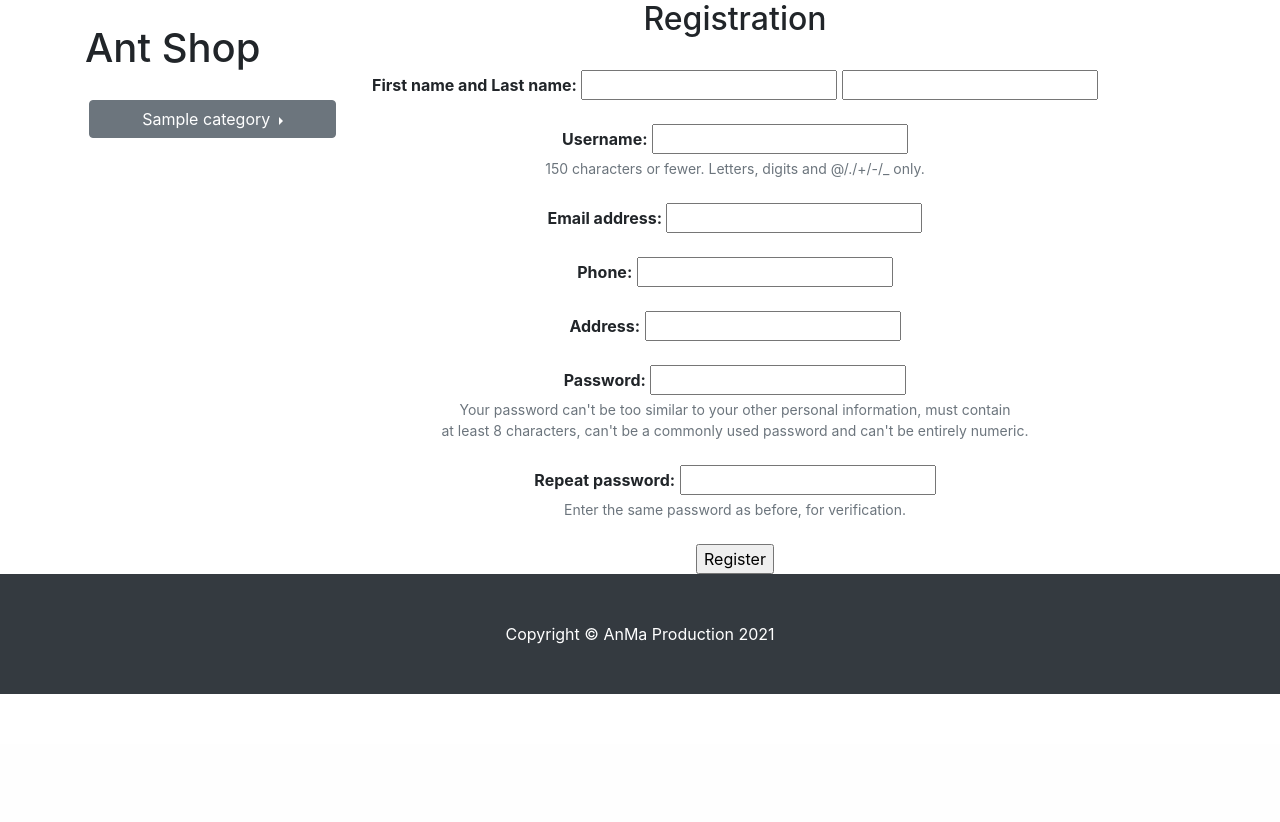
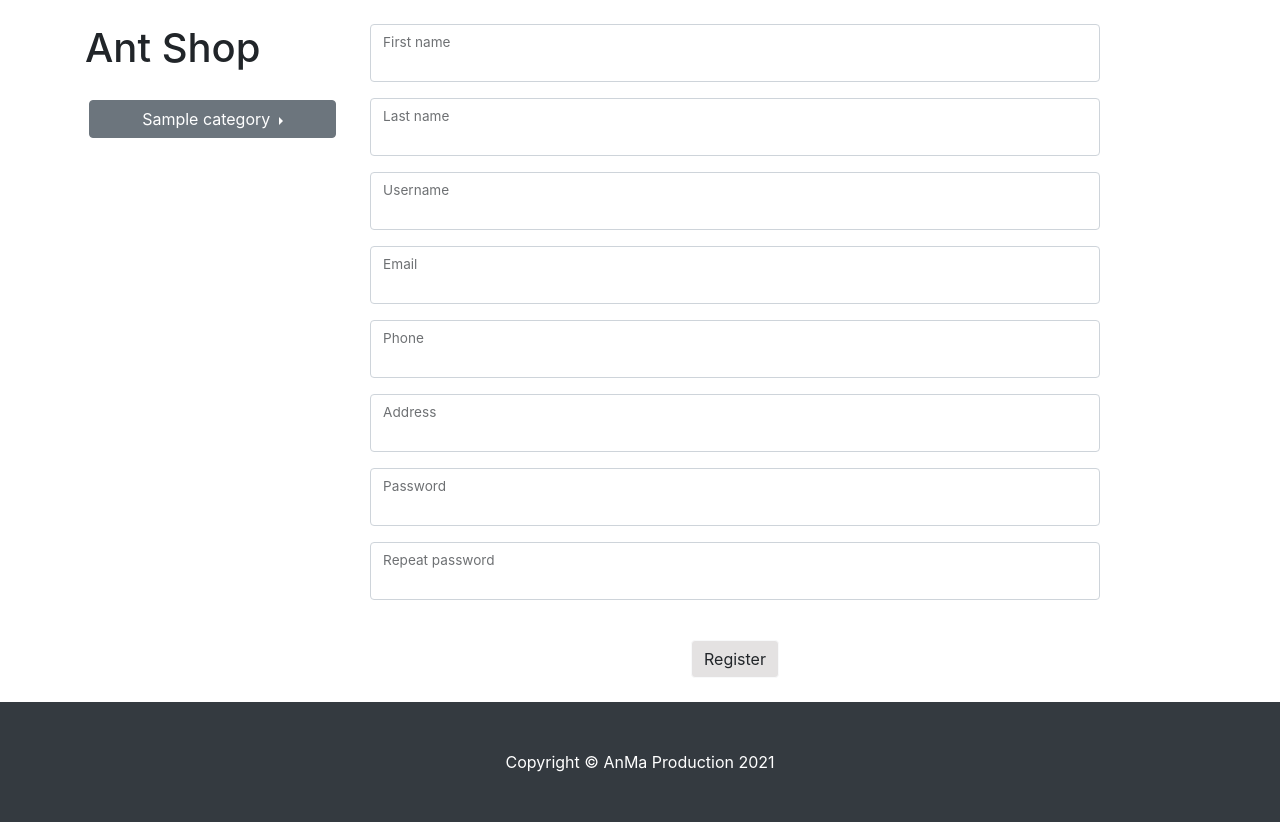
Before and after one commit to nikolska/Ant_shop, a Django app: page /account/registration/ in a window 1280 px wide. Shown: the part 56-878 px from the top of the page. Before the commit the page ends 750 px from the top, so only its background shows below. Run offline with Django 3.2, Linux system fonts and the light colour scheme; tables that the repository leaves empty hold one stand-in row (values such as "Sample post"); some libraries are stand-ins or nearby versions.

Commit message:
change styles, add contact form

```diff
--- a/products/forms.py
+++ b/products/forms.py
@@ -3,8 +3,24 @@ from django import forms
 from .models import Customer
 
 
+class ContactForm(forms.Form):
+    sender = forms.CharField(
+        label="Your Full Name",
+        max_length=255,
+        widget=forms.TextInput({'class': 'form-control', 'placeholder': 'Your full name'})
+    )
+    sender_email = forms.EmailField(
+        label="Email Address",
+        widget=forms.EmailInput({'class': 'form-control', 'placeholder': 'Your contact email'})
+    )
+    message_text = forms.CharField(
+        label="Message Text",
+        widget=forms.Textarea({'class': 'form-control', 'placeholder': 'Message text'})
+    )
+
+
 class CustomerCreateForm(forms.ModelForm):
-    repeat_password = forms.CharField(widget=forms.PasswordInput)
+    repeat_password = forms.CharField(widget=forms.PasswordInput({'class': 'form-control'}))
 
     class Meta:
         model = Customer
@@ -13,8 +29,13 @@ class CustomerCreateForm(forms.ModelForm):
             'phone', 'address', 'password', 'repeat_password'
         ]
         widgets = {
-            'password': forms.PasswordInput,
-            'repeat_password': forms.PasswordInput
+            'first_name': forms.TextInput({'class': 'form-control'}),
+            'last_name': forms.TextInput({'class': 'form-control'}),
+            'username': forms.TextInput({'class': 'form-control'}),
+            'email': forms.EmailInput({'class': 'form-control'}),
+            'phone': forms.TextInput({'class': 'form-control'}),
+            'address': forms.TextInput({'class': 'form-control'}),
+            'password': forms.PasswordInput({'class': 'form-control'})
         }
 
     def clean(self):
@@ -29,3 +50,21 @@ class CustomerUpdateForm(forms.ModelForm):
     class Meta:
         model = Customer
         fields = ['first_name', 'last_name', 'username', 'email', 'phone', 'address']
+        widgets = {
+            'first_name': forms.TextInput({'class': 'form-control'}),
+            'last_name': forms.TextInput({'class': 'form-control'}),
+            'username': forms.TextInput({'class': 'form-control'}),
+            'email': forms.EmailInput({'class': 'form-control'}),
+            'phone': forms.TextInput({'class': 'form-control'}),
+            'address': forms.TextInput({'class': 'form-control'}),
+        }
+
+
+class LoginForm(forms.ModelForm):
+    class Meta:
+        model = Customer
+        fields = ['username', 'password']
+        widgets = {
+            'username': forms.TextInput({'class': 'form-control'}),
+            'password': forms.PasswordInput({'class': 'form-control'})
+        }
--- a/products/templates/base.html
+++ b/products/templates/base.html
@@ -39,7 +39,7 @@
                         <li class="nav-item"><a class="nav-link" href="">
                                 Cart <span class="badge badge-pill badge-danger">0</span>
                         </a></li>
-                        <li class="nav-item"><a class="nav-link" href="#!">Contact</a></li>
+                        <li class="nav-item"><a class="nav-link" href="{% url 'contact' %}">Contact</a></li>
                         <li class="nav-item"><a class="nav-link" href="{% url 'customer_account' %}">Your account</a></li>
                     </ul>
                 </div>
--- a/products/templates/customer_change_password.html
+++ b/products/templates/customer_change_password.html
@@ -14,6 +14,7 @@
                 <p style="color: red;">{{ error }}</p>
             {% endfor %}
         {% endif %}
+
         <b>{{ form.old_password.label }}:</b>
         {{ form.old_password }}
 
@@ -42,7 +43,7 @@
             Enter the same password as before, for verification.
         </div><br>
 
-        <br><input type="submit" value="Change">
+        <br><input type="submit" class="btn btn-light" style="background: rgba(211, 209, 209, 0.616);" value="Change">
     </form>
 </div>
 
--- a/products/templates/customer_create.html
+++ b/products/templates/customer_create.html
@@ -5,18 +5,19 @@
 
 {% block content %}
 
-<h2 align="center">Registration</h2><br>
-
-<div align="center">
+<div class="mt-4 mb-4" align="center">
     <form method="POST">
         {% csrf_token %}
 
+        <div class="form-floating mb-3">
+            {{ form.first_name }}
+            <label for="floatingInput">First name</label>
+        </div>
 
-        <b>{{ form.first_name.label }} and {{ form.last_name.label }}:</b>
-        {{ form.first_name }}
-        {{ form.last_name }}
-
-        <br><br>
+        <div class="form-floating mb-3">
+            {{ form.last_name }}
+            <label for="floatingInput">Last name</label>
+        </div>
 
         {% if form.username.errors %}
             {% for error in form.username.errors %}
@@ -24,12 +25,10 @@
             {% endfor %}
         {% endif %}
 
-        <b>{{ form.username.label }}:</b>
-        {{ form.username }}
-
-        <div id="passwordHelpBlock" class="form-text">
-            150 characters or fewer. Letters, digits and @/./+/-/_ only.
-        </div><br>
+        <div class="form-floating mb-3">
+            {{ form.username }}
+            <label for="floatingInput">Username</label>
+        </div>
 
         {% if form.email.errors %}
             {% for error in form.email.errors %}
@@ -37,20 +36,20 @@
             {% endfor %}
         {% endif %}
 
-        <b>{{ form.email.label }}:</b>
-        {{ form.email }}
+        <div class="form-floating mb-3">
+            {{ form.email }}
+            <label for="floatingInput">Email</label>
+        </div>
 
-        <br><br>
+        <div class="form-floating mb-3">
+            {{ form.phone }}
+            <label for="floatingInput">Phone</label>
+        </div>
 
-        <b>{{ form.phone.label }}:</b>
-        {{ form.phone }}
-
-        <br><br>
-
-        <b>{{ form.address.label }}:</b>
-        {{ form.address }}
-
-        <br><br>
+        <div class="form-floating mb-3">
+            {{ form.address }}
+            <label for="floatingInput">Address</label>
+        </div>
 
         {% if form.password.errors %}
             {% for error in form.password.errors %}
@@ -58,22 +57,17 @@
             {% endfor %}
         {% endif %}
 
-        <b>{{ form.password.label }}:</b>
-        {{ form.password }}
+        <div class="form-floating mb-3">
+            {{ form.password }}
+            <label for="floatingInput">Password</label>
+        </div>
 
-        <div id="passwordHelpBlock" class="form-text">
-            Your password can't be too similar to your other personal information, must contain <br>
-            at least 8 characters, can't be a commonly used password and can't be entirely numeric.
+        <div class="form-floating mb-3">
+            {{ form.repeat_password }}
+            <label for="floatingInput">Repeat password</label>
         </div><br>
 
-        <b>{{ form.repeat_password.label }}:</b>
-        {{ form.repeat_password }}
-
-        <div id="passwordHelpBlock" class="form-text">
-            Enter the same password as before, for verification.
-        </div><br>
-
-        <input type="submit" value="Register">
+        <input type="submit" class="btn btn-light" style="background: rgba(211, 209, 209, 0.616);" value="Register">
     </form>
 </div>
 
--- a/products/urls.py
+++ b/products/urls.py
@@ -1,11 +1,11 @@
 from django.contrib.auth.views import (
-    LoginView, LogoutView, PasswordResetCompleteView,
+    LoginView , LogoutView, PasswordResetCompleteView,
     PasswordResetConfirmView, PasswordResetDoneView, PasswordResetView
 )
 from django.urls import path, re_path
 
 from .views import (
-    CustomerAccountView, CustomerCreateView, CustomerDataUpdateView,
+    ContactView, CustomerAccountView, CustomerCreateView, CustomerDataUpdateView,
     CustomerPasswordUpdateView, HomePageView, ProductDetailView, ProductListView
 )
 
@@ -16,11 +16,7 @@ urlpatterns = [
     path('account/login/', LoginView.as_view(template_name='login.html'), name='login'),
     path('account/logout/', LogoutView.as_view(), name='logout'),
     path('account/registration/', CustomerCreateView.as_view(), name='registration'),
-    re_path(
-        r'^account/reset-password/$',
-        PasswordResetView.as_view(),
-        name='password_reset'
-    ),
+    re_path(r'^account/reset-password/$', PasswordResetView.as_view(), name='password_reset'),
     re_path(r'^account/reset-password/done/$', PasswordResetDoneView.as_view(), name='password_reset_done'),
     re_path(
         r'^account/reset/(?P<uidb64>[0-9A-Za-z_\-]+)/(?P<token>[0-9A-Za-z]{1,13}-[0-9A-Za-z]{1,20})/$',
@@ -28,16 +24,9 @@ urlpatterns = [
         name='password_reset_confirm'
     ),
     re_path(r'^account/reset/done/$', PasswordResetCompleteView.as_view(), name='password_reset_complete'),
-    re_path(
-        r'^account/update-password/(?P<pk>\d+)/$',
-        CustomerPasswordUpdateView.as_view(),
-        name='update_customer_password'
-    ),
-    re_path(
-        r'^account/update-personal-data/(?P<pk>\d+)/$',
-        CustomerDataUpdateView.as_view(),
-        name='update_customer_data'
-    ),
+    re_path(r'^account/update-password/(?P<pk>\d+)/$', CustomerPasswordUpdateView.as_view(), name='update_customer_password'),
+    re_path(r'^account/update-personal-data/(?P<pk>\d+)/$', CustomerDataUpdateView.as_view(), name='update_customer_data'),
+    path('contact-us/', ContactView.as_view(), name='contact'),
     re_path(
         r'^products/(?P<category>\w+-?\w+-?\w+-?\w+)/(?P<subcategory>\w+-?\w+-?\w+-?\w+)/(?P<slug>\w+-?\w+-?\w-?\w+-?\w+-?\w+)/$',
         ProductDetailView.as_view(),
--- a/products/views.py
+++ b/products/views.py
@@ -1,12 +1,15 @@
+from django.contrib.auth import login as auth_login
 from django.contrib.auth.mixins import PermissionRequiredMixin
 from django.contrib.auth.models import Permission
-from django.contrib.auth.views import PasswordChangeView, PasswordResetView
-from django.core.mail import send_mail
+from django.contrib.auth.views import LoginView, PasswordChangeView
+from django.contrib.messages.views import SuccessMessageMixin
+from django.core.mail import mail_admins, send_mail
 from django.http import HttpResponseRedirect
+from django.shortcuts import render
 from django.urls import reverse_lazy
 from django.views.generic import DetailView, FormView, ListView, TemplateView, UpdateView
 
-from .forms import CustomerCreateForm, CustomerUpdateForm
+from .forms import ContactForm, CustomerCreateForm, CustomerUpdateForm, LoginForm
 from .models import Cart, Category, Customer, Product, Subcategory
 from ant_shop.settings import EMAIL_HOST_USER
 
@@ -33,6 +36,27 @@ class ProductListView(ListView):
         subcategory = Subcategory.objects.get(slug=kwargs['subcategory'])
         self.queryset = self.model.objects.filter(category=subcategory)
         return super().dispatch(request, *args, **kwargs)
+
+
+class ContactView(FormView):
+    form_class = ContactForm
+    template_name = 'contact_page.html'
+
+    def form_valid(self, form):
+        if self.request.user.id is not None:
+            sender = self.request.user.full_name
+            sender_email = self.request.user.email
+        else:
+            sender = form.cleaned_data['sender']
+            sender_email = form.cleaned_data['sender_email']
+
+        message = form.cleaned_data['message_text']
+
+        subject = f'Message from {sender}, {sender_email}'
+
+        mail_admins(subject, message, fail_silently=False)
+
+        return render(self.request, 'contact_message.html')
 
 
 class CustomerAccountView(TemplateView):
@@ -88,30 +112,13 @@ class CustomerCreateView(FormView):
         return HttpResponseRedirect(self.get_success_url())
 
 
-class CustomerDataUpdateView(PermissionRequiredMixin, UpdateView):
+class CustomerDataUpdateView(PermissionRequiredMixin, SuccessMessageMixin, UpdateView):
     model = Customer
     form_class = CustomerUpdateForm
+    permission_required = 'products.change_customer'
     template_name = 'customer_data_update.html'
+    success_message = 'Your personal data has been successfully changed!'
     success_url = reverse_lazy('customer_account')
-    permission_required = 'products.change_customer'
-
-
-# class CustomerPasswordResetView(PermissionRequiredMixin, PasswordResetView):
-#     email_template_name = 'registration/password_reset_email.html'
-#     # form_class = PasswordResetForm
-#     from_email = EMAIL_HOST_USER
-#     subject_template_name = 'registration/password_reset_subject.txt'
-#     success_url = reverse_lazy('password_reset_done')
-#     template_name = 'registration/password_reset_form.html'
-#     # title = 'Password reset'
-
-#     # template_name = 'customer_change_password.html'
-#     # success_url = reverse_lazy('customer_account')
-#     # permission_required = 'products.change_customer'
-
-#     # def form_valid(self, form):
-#     #     form.save()
-#     #     return super().form_valid(form)
 
 
 class CustomerPasswordUpdateView(PermissionRequiredMixin, PasswordChangeView):
@@ -122,3 +129,8 @@ class CustomerPasswordUpdateView(PermissionRequiredMixin, PasswordChangeView):
     def form_valid(self, form):
         form.save()
         return super().form_valid(form)
+
+
+# class LoginView(LoginView):
+#     form_class = LoginForm
+#     template_name = 'login.html'
```
Also changed, not shown: products/templates/contact_message.html (added, +13 -0 lines), products/templates/contact_page.html (added, +23 -0 lines), products/templates/customer_account.html (+9 -0 lines), products/templates/customer_data_update.html (+24 -14 lines), products/templates/login.html (+11 -1 lines).
